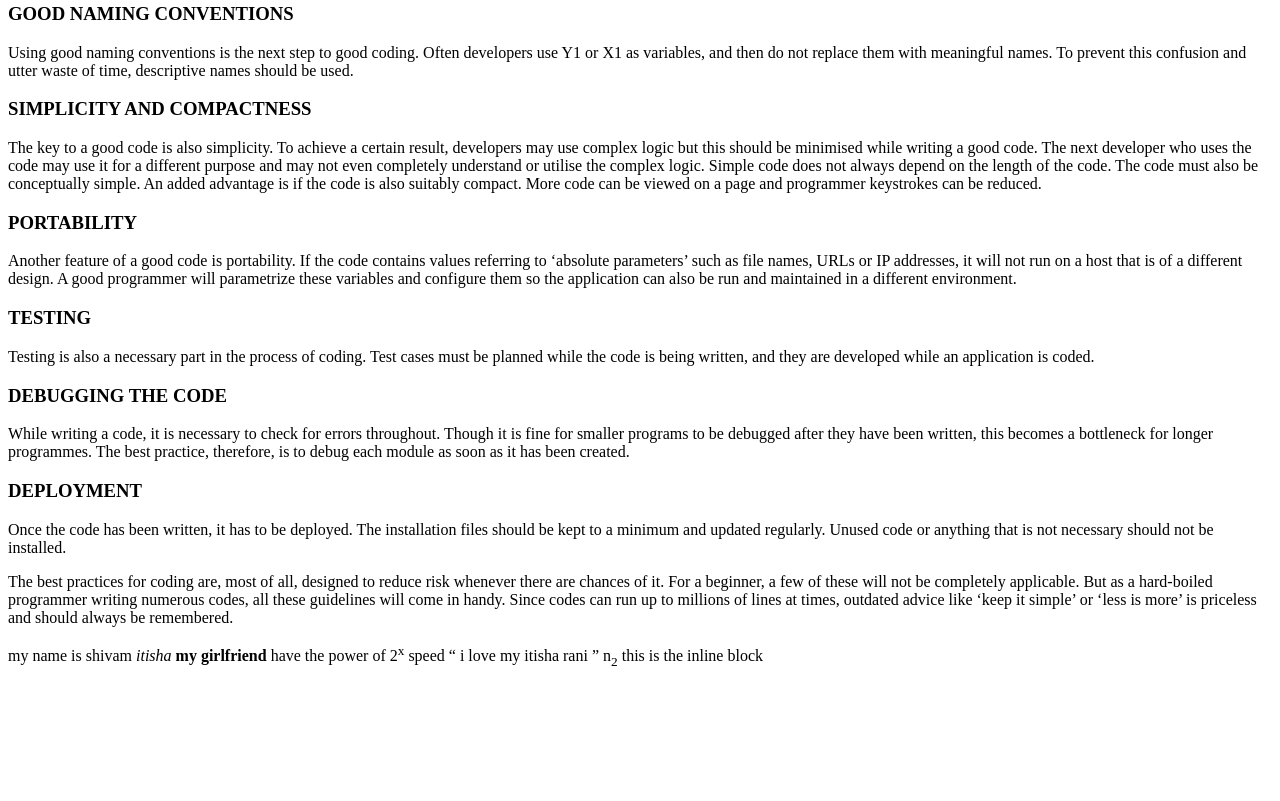
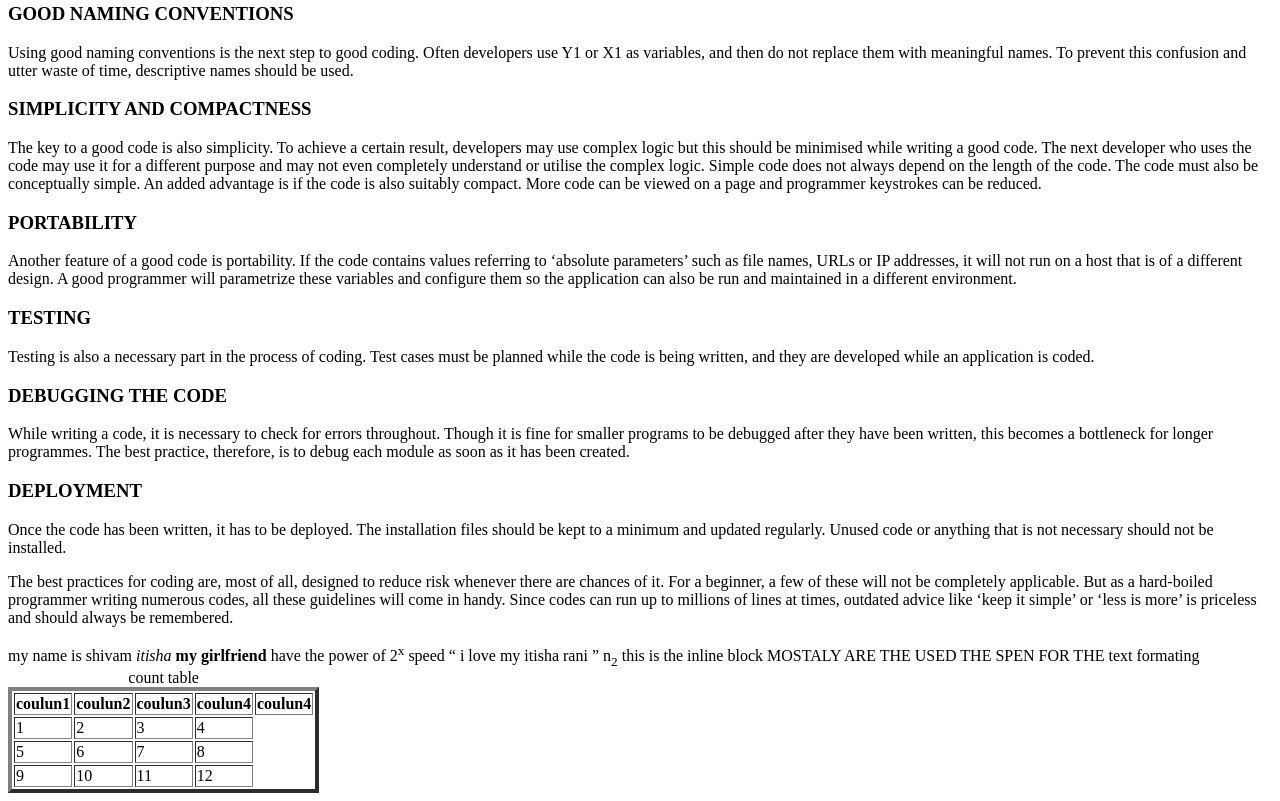
Before and after one commit to shivamsingh163248/Front-End-Web-Development-coding-ninjas, a plain HTML site: page intohtml-1/list.html in a window 1280 px wide. Shown: the part 574-1375 px from the top of the page. Before the commit the page ends 1251 px from the top, so only its background shows below. Drawn offline with Linux system fonts and the light colour scheme.

Commit message:
learnign the table row spean and colum span and border

```diff
--- a/intohtml-1/list.html
+++ b/intohtml-1/list.html
@@ -84,4 +84,22 @@ my name is shivam <i> itisha</i> <strong> my girlfriend</strong> have the power
 <q> i love my itisha rani </q> n<sub>2</sub>
 <span> this is the inline block</span>
 
+MOSTALY ARE THE USED THE SPEN FOR THE text formating
+
 </div>
+
+
+<!--  CREATING THE table for the learning -->
+<table border="4">
+
+    <!-- captior are the just after the table element -->
+    <caption> count table</caption>
+
+    <tr><th>coulun1 </th><th>coulun2 </th> <th>coulun3 </th> <th>coulun4 </th> <th>coulun4 </th> </tr>
+    <tr><td> 1 </td>  <td> 2 </td>  <td> 3 </td>  <td> 4 </td></tr>
+    <tr><td> 5 </td>  <td> 6 </td>  <td> 7 </td>  <td> 8 </td></tr>
+    <tr><td> 9 </td>  <td> 10 </td>  <td> 11 </td>  <td> 12 </td></tr>
+
+
+
+</table>
```
